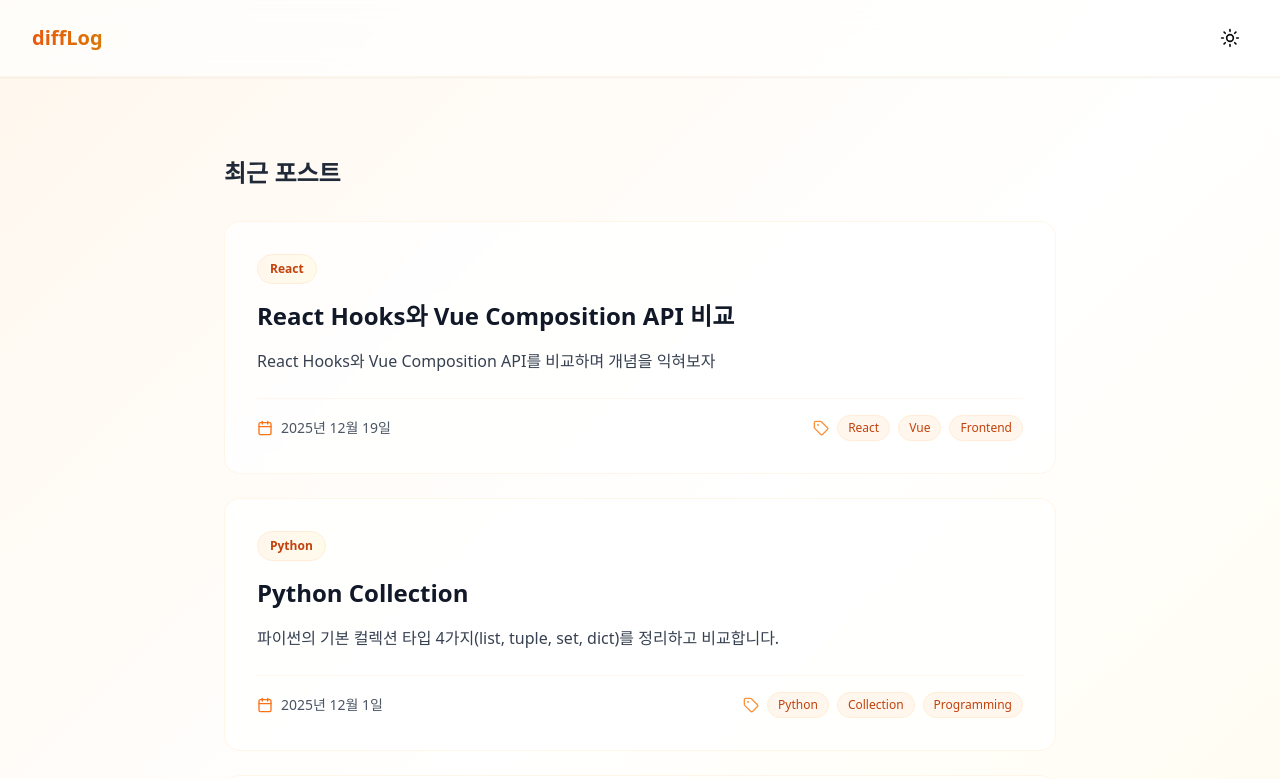
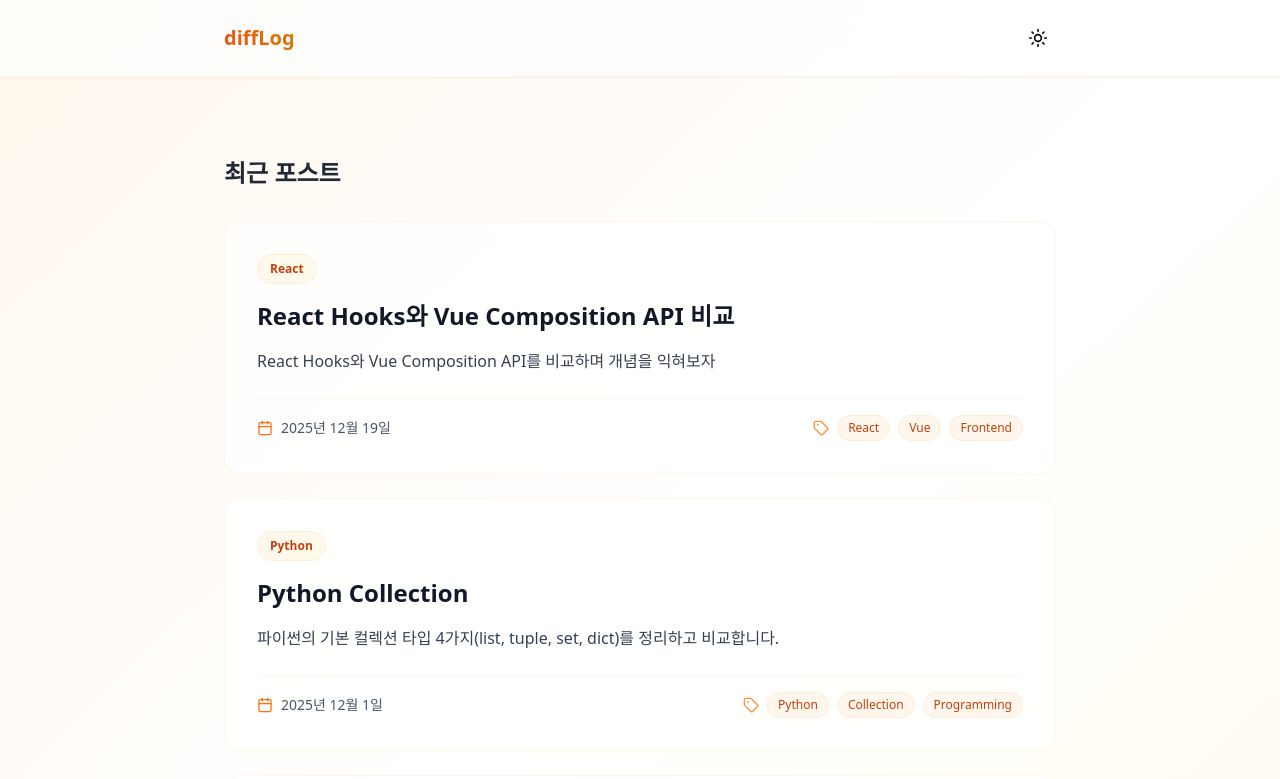
Before and after one commit to DasomDev/difflog, a React (Vite) app: page / in a window 1280 px wide. Shown: the top 779 px of the page. Built offline with nearby package versions, Linux system fonts and the light colour scheme.

Commit message:
chore: remove unused .gitkeep files and comment out placeholder text in BlogPostList component

```diff
--- a/src/features/blog-post-list/ui/BlogPostList.tsx
+++ b/src/features/blog-post-list/ui/BlogPostList.tsx
@@ -10,7 +10,7 @@
     return (
       <div className="py-16 text-center">
         <p className="text-lg font-medium text-gray-500">아직 작성된 포스트가 없습니다.</p>
-        <p className="mt-2 text-sm text-gray-400">첫 번째 포스트를 작성해보세요!</p>
+        {/* <p className="mt-2 text-sm text-gray-400">첫 번째 포스트를 작성해보세요!</p> */}
       </div>
     );
   }
--- a/src/shared/ui/Header.tsx
+++ b/src/shared/ui/Header.tsx
@@ -4,7 +4,7 @@
 export const Header = () => {
   return (
     <header className="sticky top-0 z-50 border-b shadow-sm backdrop-blur-md border-orange-100/50 dark:border-orange-900/50 bg-white/70 dark:bg-gray-900/70">
-      <div className="px-4 py-5 mx-auto max-w-7xl sm:px-6 lg:px-8">
+      <div className="px-4 py-5 mx-auto max-w-4xl sm:px-6 lg:px-8">
         <nav className="flex justify-between items-center">
           <Link
             to="/"
```
Also changed, not shown: 2 other files (tests, documents, lock files or other folders).
